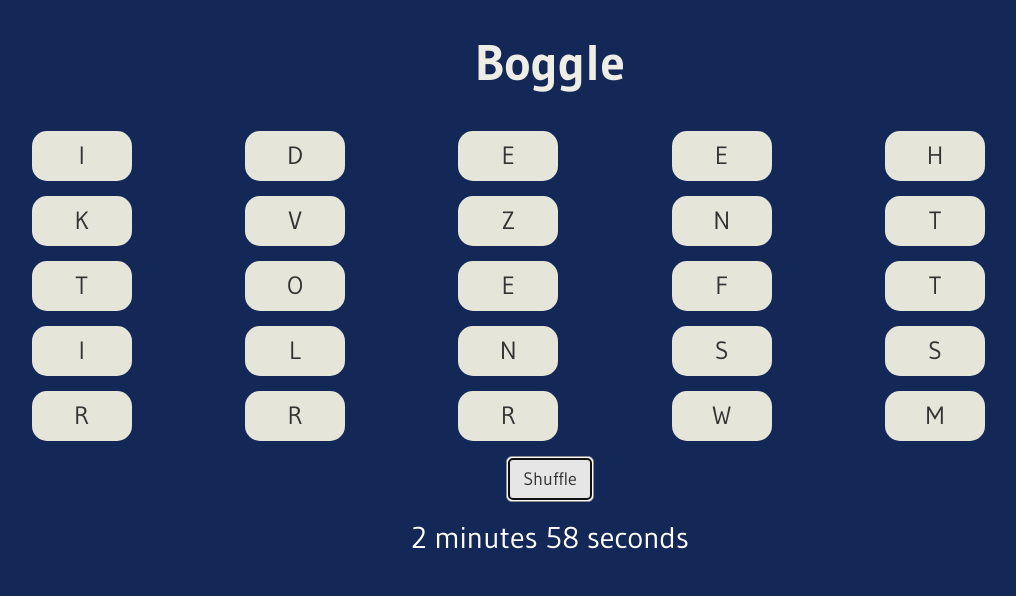
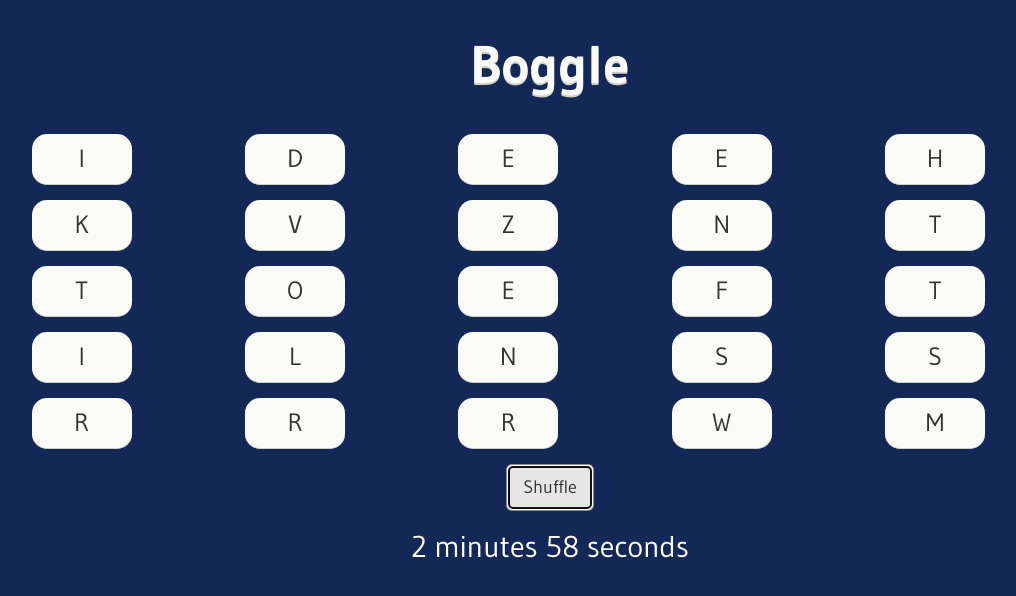
Before and after one commit to crangelina/boggle, a plain HTML site: page index.html in a window 1280 px wide. Both pictures are taken after a click on the button "Shuffle". Shown: the whole page, without its empty margins (90-1106 px from the left). Drawn offline with nearby package versions, Linux system fonts and the light colour scheme.

Commit message:
small style fix

```diff
--- a/css/main.css
+++ b/css/main.css
@@ -6,9 +6,10 @@ body {
 
 h1 {
 	font-weight: 700;
-	font-size  : 50px;
+	font-size  : 53px;
 	text-align : center;
-	color      : #eeeee6;
+	color      : #fbfbf8;
+	text-shadow: 0 2px 0 #d0d0c6;
 }
 
 .row {
@@ -18,13 +19,20 @@ h1 {
 
 
 .boggle-square {
-	background-color: #e5e5da;
+	background-color: #fbfbf8;
+	border-bottom: 1px solid #d0d0c6;
 	font-size    : 25px;
 	max-height   : 100px;
 	max-width    : 100px;
 	line-height  : 50px;
 	border-radius: 15px;
 	padding: 0;
+}
+
+.btn {
+	background-color: #fbfbf8;
+	color: #272525;
+	border-bottom: 2px solid #e1e1d7;
 }
 
 #time {
--- a/js/main.js
+++ b/js/main.js
@@ -2,6 +2,7 @@
 var Boggle = {
 	started: false,
 	$boggleSquares: $('.boggle-square'),
+  $timer: $('#time'),
 	squares : [
 		['R', 'R', 'G', 'V', 'W', 'O'],
 		['W', 'U', 'N', 'T', 'O', 'O'],
@@ -37,8 +38,8 @@ var Boggle = {
 	start: function() {
 		Boggle.started = true;
     Boggle.$boggleSquares.show();
-    $('#time').show();
-    $('#time').html("3 minutes 00 seconds");
+    Boggle.$timer.show();
+    Boggle.$timer.html("3 minutes 00 seconds");
     $('h2').hide();
 		var shuffled = _.shuffle(Boggle.squares);
 		Boggle.renderBoard(shuffled);
@@ -58,14 +59,14 @@ var Boggle = {
         var sec = Math.floor(sec % 60);
 
         if (sec < 10) {
-          $('#time').html(min + " minutes 0" + sec + " seconds");
+          Boggle.$timer.html(min + " minutes 0" + sec + " seconds");
         } else {
-          $('#time').html(min + " minutes " + sec + " seconds");
+          Boggle.$timer.html(min + " minutes " + sec + " seconds");
         }
 
         if (min == 0 && sec == 1) {
           Boggle.$boggleSquares.hide();
-          $('#time').hide();
+          Boggle.$timer.hide();
           $('h2').show();
           clearInterval(gameTimer);
           $('button').unbind('click');
```
